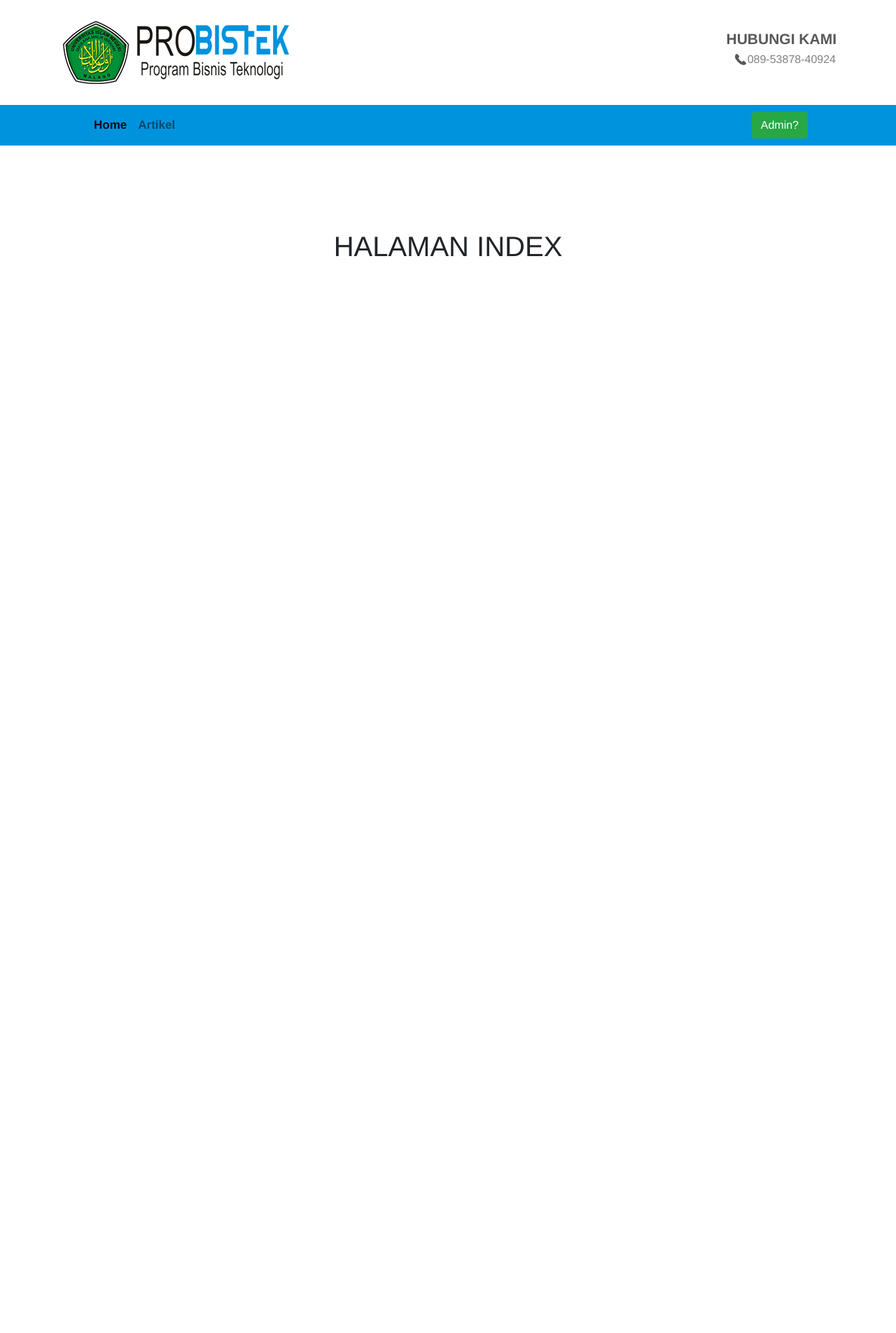
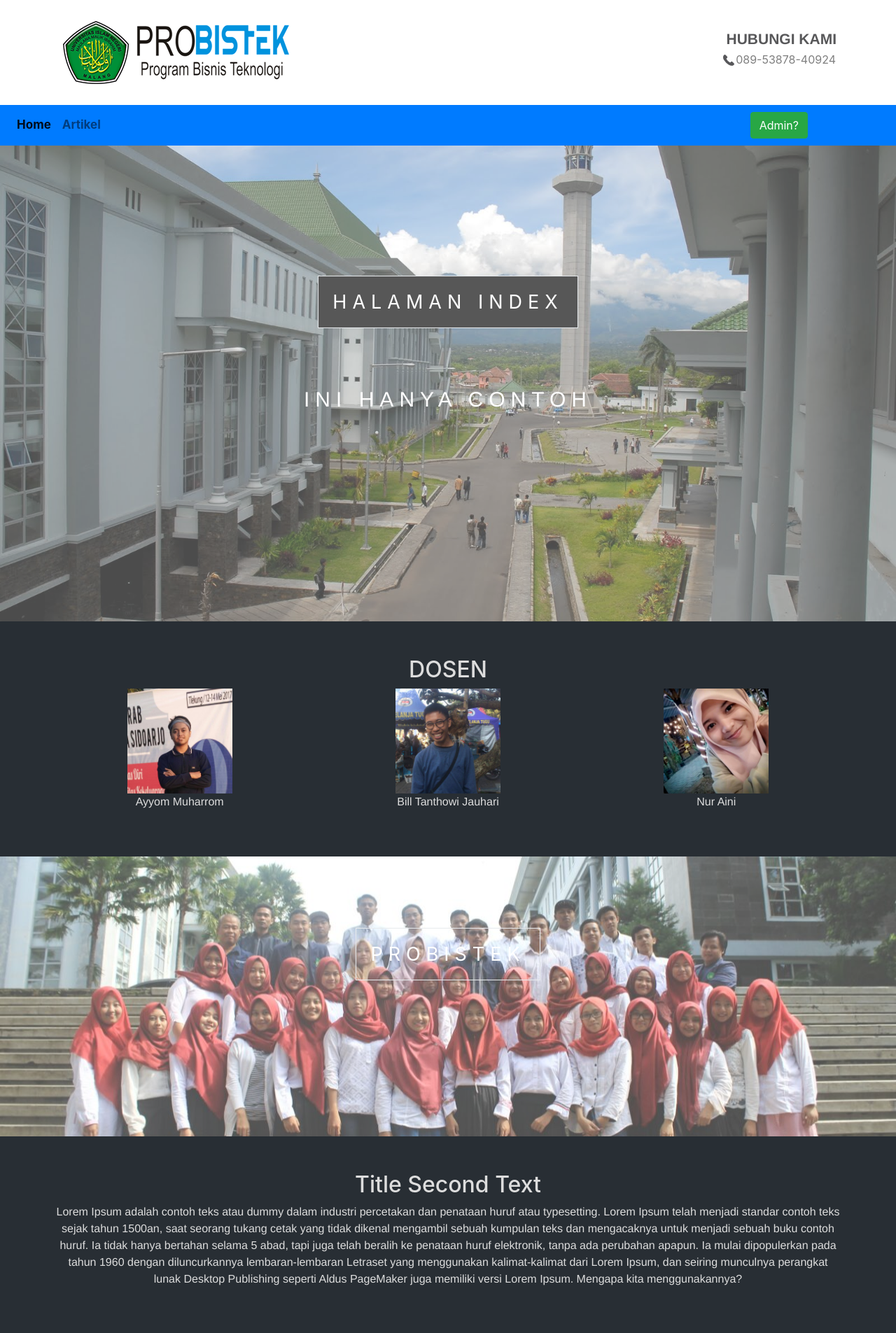
Before and after one commit to jauharibill/UAS-PROBISTEK, a PHP site: page / in a window 1280 px wide. Shown: the top 1905 px of the page at 70% size. Before the commit the page ends 366 px from the top, so only its background shows below. Run offline with PHP 8.4, Linux system fonts and the light colour scheme.

Commit message:
ngasih bachground aja kali aja cocok
nambahin stayle.css
sama isi tampilan kali aja cocok

```diff
--- /dev/null
+++ b/css/style.css
@@ -0,0 +1,126 @@
+ body, html {
+    height: 100%;
+    margin: 0;
+    font-weight: 400;
+    line-height: 1.8em;
+    color: #666;
+    font-family: helvetica;
+        }
+        .image {
+            padding-top: 25px;
+            padding-bottom: 25px;
+        }
+        .col-6.contact {
+            padding-top: 40px;
+            margin-bottom: 0%;
+        }
+        #contact1 {
+            color: #58585A;
+            text-align: right;
+            font-size: 21px;
+            margin-bottom: 0px;
+        }
+        table.contact2 {
+            float: right;
+            margin-top: 0%;
+            padding-right: 0px;
+            color: #808080;
+        }
+        .navbar {
+            background-color: #0093dd !important;
+            font-size: 17px;
+            font-weight: bold;
+            color: #0093dd;
+        }
+        .navbar-nav {
+            padding-left: 110px;
+        }
+        #adminBtn {
+            margin-right: 110px;
+        }
+
+.pimg1, .pimg2, .pimg3{
+    position: relative;
+    opacity: 0.70;
+    background-position: center;
+    background-size: cover;
+    background-repeat: no-repeat;
+
+
+    /*
+        fixed = WEBSITE
+        scroll = normal
+    */
+    background-attachment: fixed;
+
+}
+
+.pimg1{
+    background-image: url('../images/gambar1.jpg');
+    min-height:85%;
+}
+
+.pimg2{
+    background-image: url('../images/gambar2.jpg');
+    min-height: 400px;
+}
+
+.pimg3{
+    background-image: url('../images/gambar3.jpg');
+    min-height: 400px;
+}
+
+.section{
+    text-align: center;
+    padding: 50px 80px;
+
+}
+
+.section-light{
+    background-color: #f4f4f4;
+    color: #666;
+
+}
+
+
+.section-dark{
+    background-color: #282e34;
+    color: #ddd;
+
+}
+
+.ptext{
+    position: absolute;
+    top: 30%;
+    width: 100%;
+    text-align: center;
+    color: #000;
+    font-size: 27px;
+    letter-spacing: 8px;
+    text-transform: uppercase;
+}
+
+.ptext .border{
+    background-color: #111;
+    color: #fff;
+    padding: 20px;
+
+}
+
+.ptext .border.trans{
+    background-color: transparent;
+}
+
+.tes {
+    position: absolute;
+    top: 50%;
+    width: 100%;
+    text-align: center;
+    color: #fff;
+    font-size: 30px;
+    letter-spacing: 8px;
+    text-transform: uppercase;
+}
+p {
+    font-family: helvetica;
+}
--- a/index.php
+++ b/index.php
@@ -8,48 +8,18 @@
 <head>
     <meta charset="utf-8" />
     <meta http-equiv="X-UA-Compatible" content="IE=edge">
+
     <title>PROBISTEK</title>
+
     <meta name="viewport" content="width=device-width, initial-scale=1">
     <link rel="icon" href="images/UIN.png">
+
     <script type="text/javascript" src="jquery-3.3.1.js"></script>
     <script type="text/javascript" src="js/bootstrap.js"></script>
+    <link rel="stylesheet" type="text/css" href="css/style.css">
     <link rel="stylesheet" type="text/css" href="css/bootstrap.css">
     <style>
-        body {
-            font-family: helvetica;
-        }
-        .image {
-            padding-top: 25px;
-            padding-bottom: 25px;
-        }
-        .col-6.contact {
-            padding-top: 40px;
-            margin-bottom: 0%;
-        }
-        #contact1 {
-            color: #58585A;
-            text-align: right;
-            font-size: 21px;
-            margin-bottom: 0px;
-        }
-        table.contact2 {
-            float: right;
-            margin-top: 0%;
-            padding-right: 0px;
-            color: #808080;
-        }
-        .navbar {
-            background-color: #0093dd !important;
-            font-size: 17px;
-            font-weight: bold;
-            color: #0093dd;
-        }
-        .navbar-nav {
-            padding-left: 110px;
-        }
-        #adminBtn {
-            margin-right: 110px;
-        }
+
     </style>
 </head>
 
@@ -72,7 +42,7 @@
             </div>
         </div>
         <div>
-            <nav class="navbar navbar-expand-lg navbar-light bg-light">
+            <nav class="navbar navbar-expand-lg navbar-light bg-primary">
                 <button class="navbar-toggler" type="button" data-toggle="collapse" data-target="#navbarSupportedContent"
                     aria-controls="navbarSupportedContent" aria-expanded="false" aria-label="Toggle navigation">
                     <span class="navbar-toggler-icon"></span>
@@ -91,6 +61,71 @@
             </nav>
         </div>
     </header>
+<!-- Halaman Index -->
+
+    <div class="pimg1">
+        <div class="ptext">
+            <span class="border">
+                HALAMAN INDEX
+            </span>
+        </div>
+            <p class="tes">INI HANYA CONTOH</p>
+    </div>
+
+
+    <section class="section section-dark">
+        <h2>DOSEN</h2>
+            <div class="row">
+              <div class="col-md-4 col- ">
+                  <img class="img-fluid"
+                      src="images/masayom.jpg"
+                      style="height: 150px;">
+                  <p>Ayyom Muharrom</p>
+              </div>
+              <div class="col-md-4 col-sm-6 ">
+                  <img class="img-fluid"
+                       src="images/masbill.jpg"
+                       style="height: 150px;">
+                  <p>Bill Tanthowi Jauhari</p>
+              </div>
+              <div class="col-md-4 col-sm-6 ">
+                  <img class="img-fluid"
+                       src="images/mbkeni.jpg"
+                       style="height: 150px;">
+                  <p>Nur Aini</p>
+            </div>
+    </section>
+    <div class="pimg2">
+        <div class="ptext">
+            <span class="border trans">
+                PROBISTEK
+            </span>
+        </div>
+    </div>
+
+
+    <section class="section section-dark">
+        <h2>Title Second Text </h2>
+        <p>
+            Lorem Ipsum adalah contoh teks atau dummy dalam industri percetakan dan penataan huruf atau typesetting. Lorem Ipsum telah menjadi standar contoh teks sejak tahun 1500an, saat seorang tukang cetak yang tidak dikenal mengambil sebuah kumpulan teks dan mengacaknya untuk menjadi sebuah buku contoh huruf. Ia tidak hanya bertahan selama 5 abad, tapi juga telah beralih ke penataan huruf elektronik, tanpa ada perubahan apapun. Ia mulai dipopulerkan pada tahun 1960 dengan diluncurkannya lembaran-lembaran Letraset yang menggunakan kalimat-kalimat dari Lorem Ipsum, dan seiring munculnya perangkat lunak Desktop Publishing seperti Aldus PageMaker juga memiliki versi Lorem Ipsum.
+            Mengapa kita menggunakannya?
+        </p>
+    </section>
+    <div class="pimg3">
+        <div class="ptext">
+            <span class="border trans">
+                UAS RPOBISTEK
+            </span>
+        </div>
+    </div>
+
+    <section class="section section-dark">
+        <h2>Title Third Text </h2>
+        <p>
+            Lorem Ipsum adalah contoh teks atau dummy dalam industri percetakan dan penataan huruf atau typesetting. Lorem Ipsum telah menjadi standar contoh teks sejak tahun 1500an, saat seorang tukang cetak yang tidak dikenal mengambil sebuah kumpulan teks dan mengacaknya untuk menjadi sebuah buku contoh huruf. Ia tidak hanya bertahan selama 5 abad, tapi juga telah beralih ke penataan huruf elektronik, tanpa ada perubahan apapun. Ia mulai dipopulerkan pada tahun 1960 dengan diluncurkannya lembaran-lembaran Letraset yang menggunakan kalimat-kalimat dari Lorem Ipsum, dan seiring munculnya perangkat lunak Desktop Publishing seperti Aldus PageMaker juga memiliki versi Lorem Ipsum.
+            Mengapa kita menggunakannya?
+        </p>
+    </section>
 
     <br><br><br><br><br>
 
```
Also changed, not shown: images/gambar1.jpg (added), images/gambar2.jpg (added), images/gambar3.jpg (added), images/masayom.jpg (added), images/masbill.jpg (added), images/mbkeni.jpg (added), images/probis.png (added).
